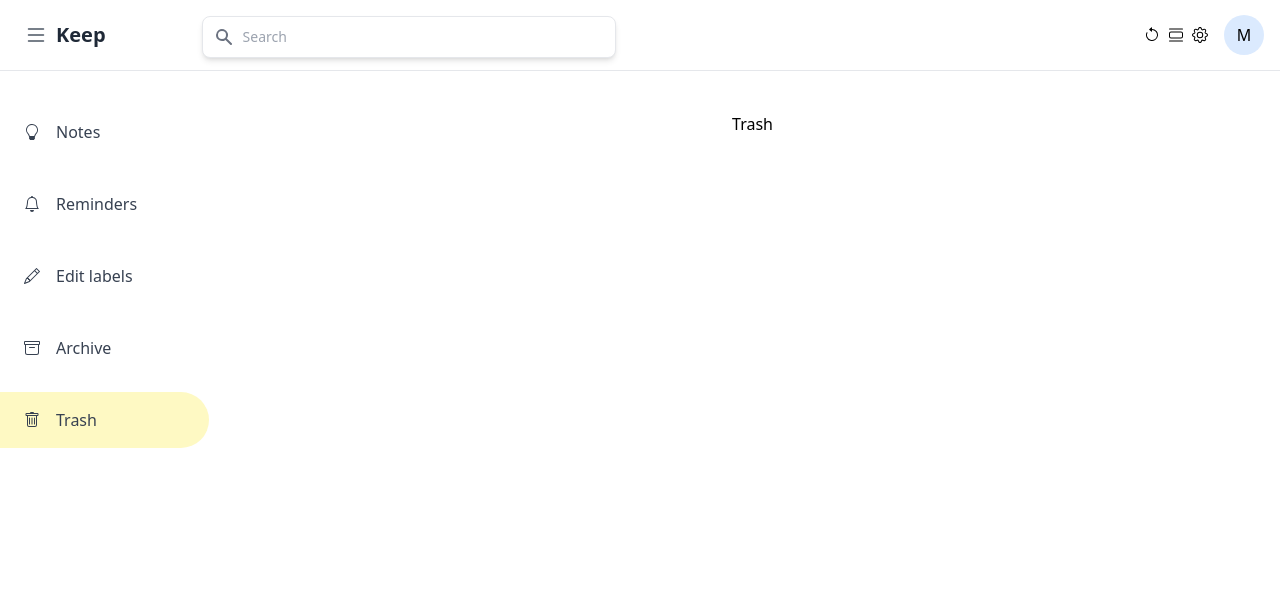
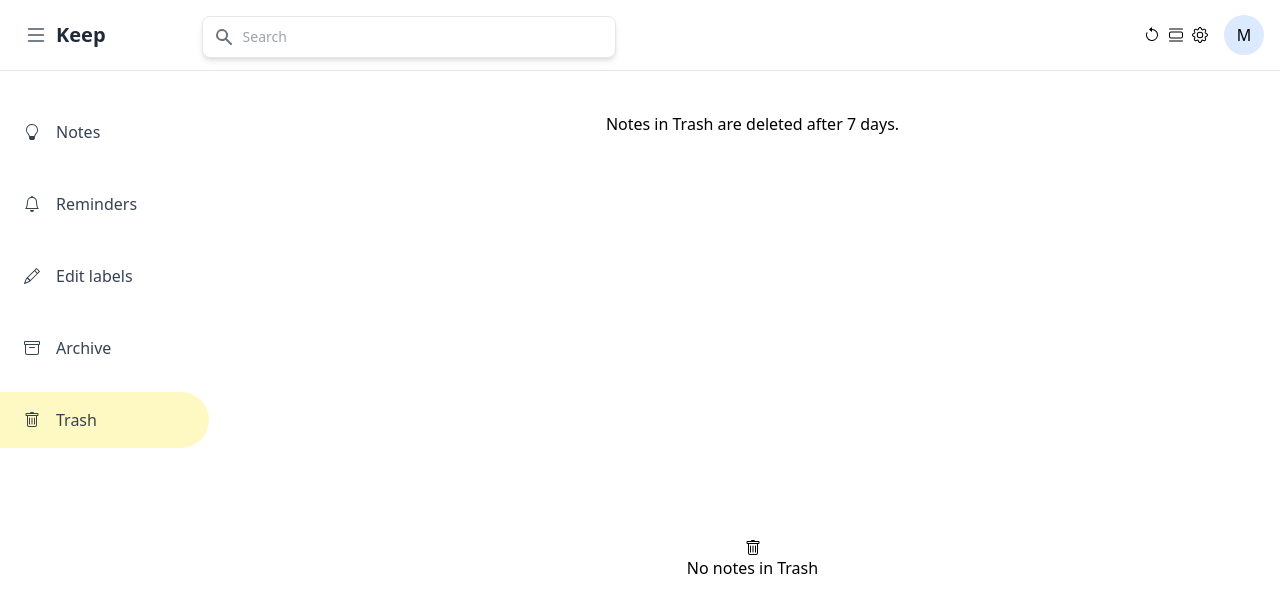
Before and after one commit to SiddharthaSarma/vue-keep, a Vue app: page /trash in a window 1280 px wide. Shown: the top 612 px of the page. Built offline with nearby package versions, Linux system fonts and the light colour scheme.

Commit message:
add content in trash route

```diff
--- a/src/components/Dashboard.vue
+++ b/src/components/Dashboard.vue
@@ -64,7 +64,7 @@
         </div>
       </div>
       <div class="w-full h-full p-4 m-8 overflow-y-auto">
-        <div class="flex justify-center p-4">
+        <div class="flex justify-center p-4 h-screen">
           <router-view></router-view>
         </div>
       </div>
--- a/src/components/routes/Notes.vue
+++ b/src/components/routes/Notes.vue
@@ -13,7 +13,7 @@
       />
       <div class="flex items-center h-full">
         <template v-if="!opened">
-          <div class="icon-top" @click="handleClick">
+          <div class="icon-top" @click="handleCheckListClick">
             <CheckSquareIcon />
           </div>
           <div class="icon-top">
@@ -126,7 +126,7 @@
         this.content = '';
       }
     },
-    handleClick() {
+    handleCheckListClick() {
       console.log('handle Click');
     },
     handleContentFocusOut: debounce(function () {
--- a/src/components/routes/TrashScreen.vue
+++ b/src/components/routes/TrashScreen.vue
@@ -1,8 +1,16 @@
 <template>
-  <div>Trash</div>
+  <div class="flex flex-col h-full">
+    <div class="heading h-32">Notes in Trash are deleted after 7 days.</div>
+    <div class="flex flex-col items-center grow justify-center">
+      <TrashIcon />
+      <div class="content">No notes in Trash</div>
+    </div>
+  </div>
 </template>
 <script>
+import TrashIcon from '../icons/src/TrashIcon.vue';
 export default {
   name: 'TrashScreen',
+  components: { TrashIcon },
 };
 </script>
```
